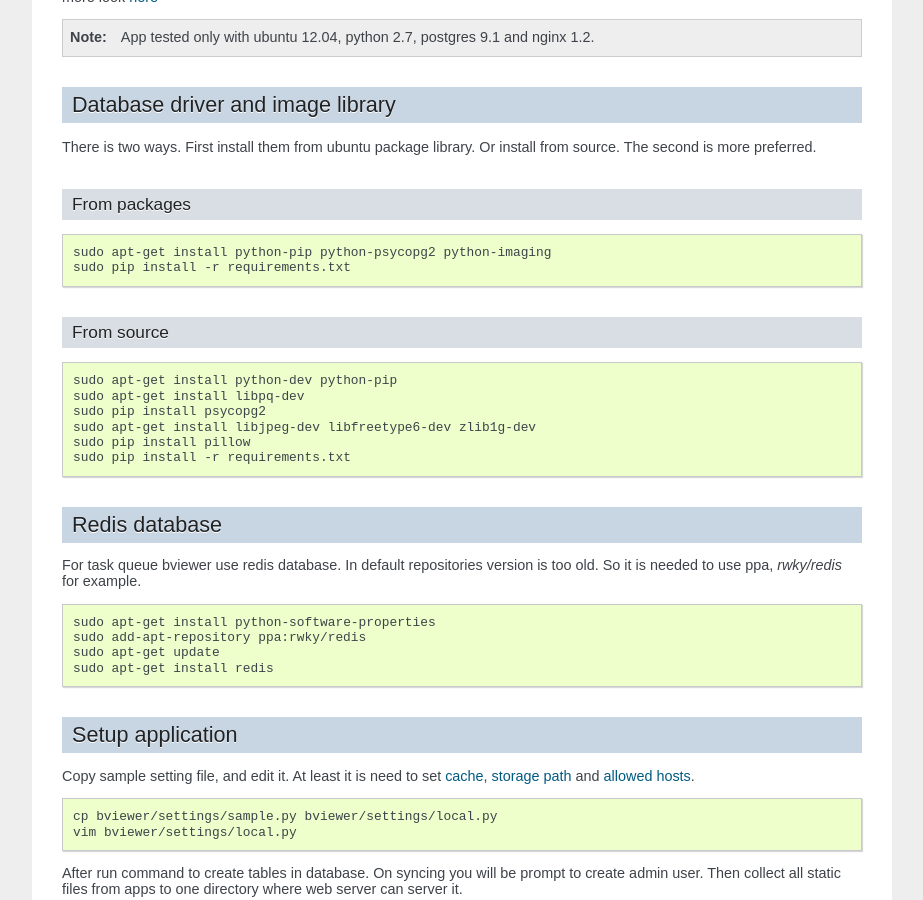
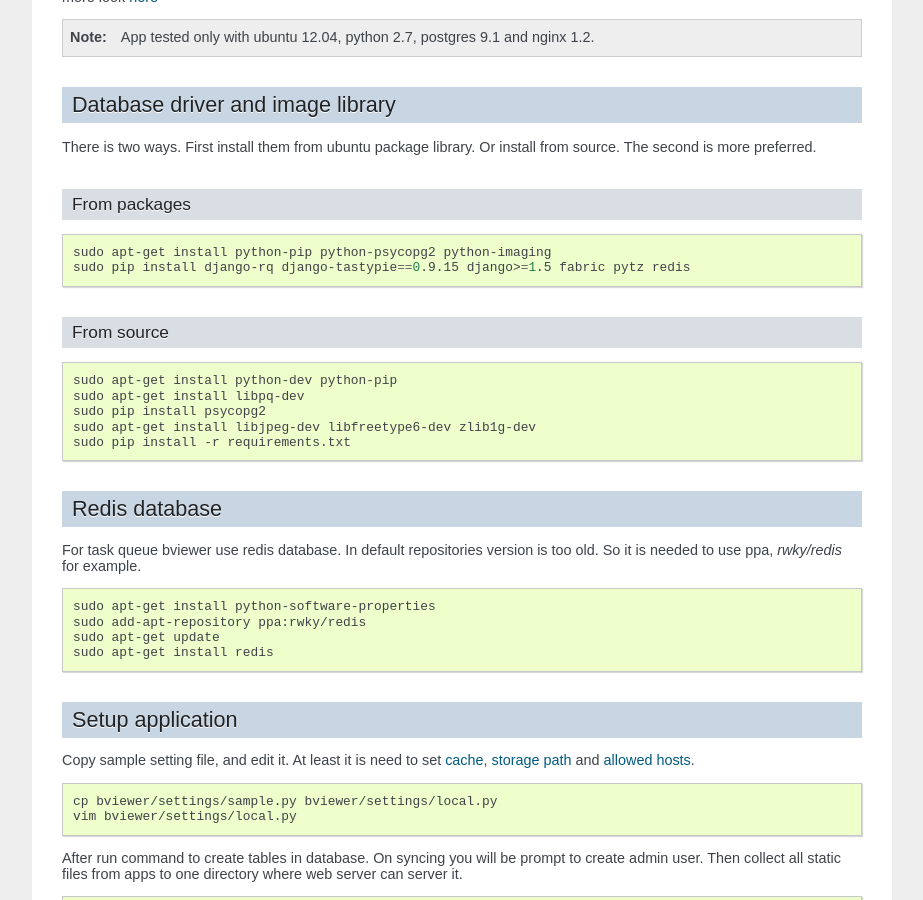
Before and after one commit to b7w/bviewer, a Sphinx documentation site: the page built from docs/intro/installation.rst, in a window 1280 px wide and 900 px high, scrolled down 312 px. Shown: the whole window, without its empty margins (198-1121 px from the left). Built offline with Sphinx 7.4.7, drawn with Linux system fonts in a browser that asks for light colours.

Commit message:
Uncomment pillow requirement, update installation docs

```diff
--- a/docs/intro/installation.rst
+++ b/docs/intro/installation.rst
@@ -42,7 +42,7 @@ From packages
 .. code-block:: bash
 
     sudo apt-get install python-pip python-psycopg2 python-imaging
-    sudo pip install -r requirements.txt
+    sudo pip install django-rq django-tastypie==0.9.15 django>=1.5 fabric pytz redis
 
 From source
 -----------
@@ -53,7 +53,6 @@ From source
     sudo apt-get install libpq-dev
     sudo pip install psycopg2
     sudo apt-get install libjpeg-dev libfreetype6-dev zlib1g-dev
-    sudo pip install pillow
     sudo pip install -r requirements.txt
 
 
--- a/requirements.txt
+++ b/requirements.txt
@@ -1,4 +1,4 @@
-#pillow
+pillow
 django-debug-toolbar
 django-rq
 django-tastypie==0.9.15
```
